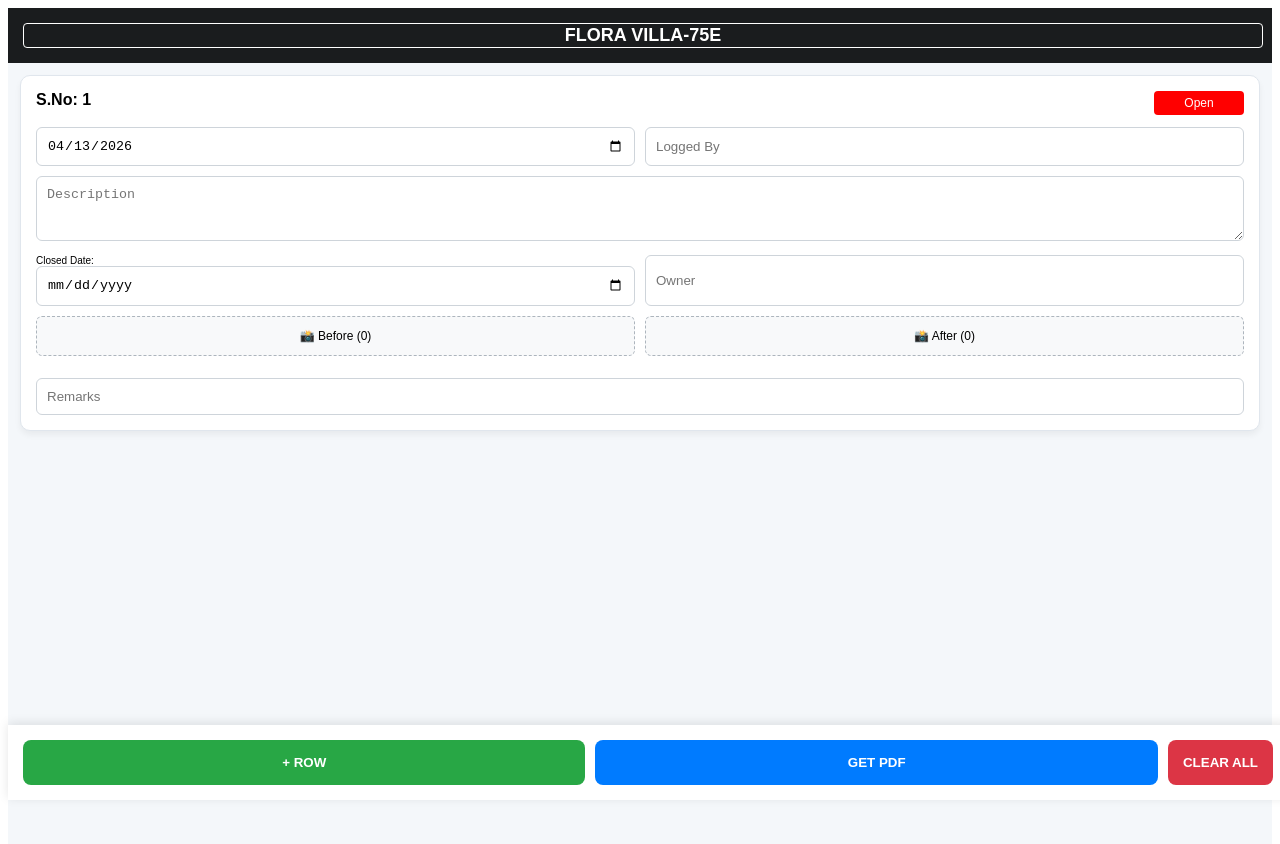
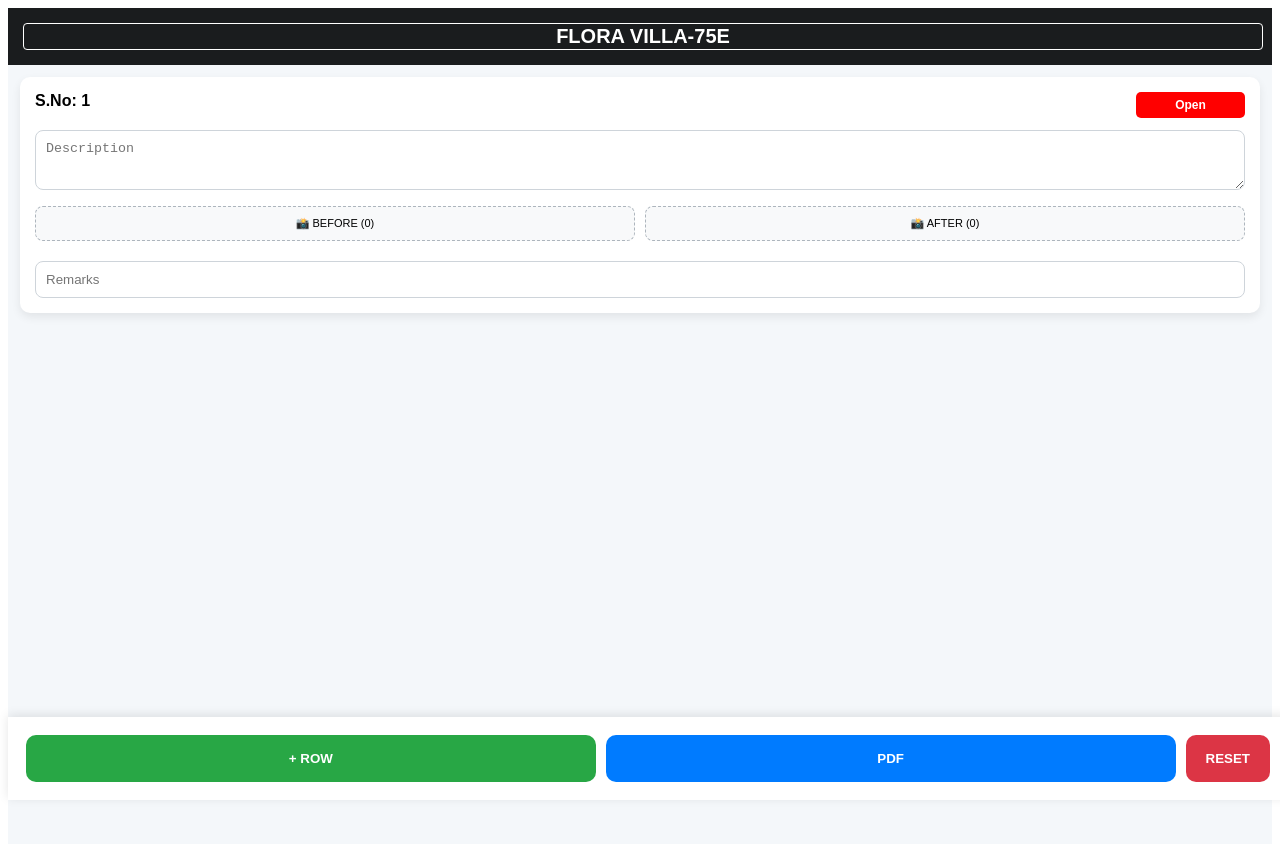
Before and after one commit to Movieeesss/Site-App, a React (Vite) app: page / in a window 1280 px wide. Shown: the top 844 px of the page. Built offline with nearby package versions, Linux system fonts and the light colour scheme.

Commit message:
Update SiteApp.tsx

```diff
--- a/src/SiteApp.tsx
+++ b/src/SiteApp.tsx
@@ -2,15 +2,19 @@ import React, { useState, useEffect } from 'react';
 import { jsPDF } from 'jspdf';
 import autoTable from 'jspdf-autotable';
 
-export default function FinalTenColumnRegister() {
+export default function DynamicPhotoRegister() {
   const [project, setProject] = useState("FLORA VILLA-75E");
   const [rows, setRows] = useState(() => {
-    const saved = localStorage.getItem('site_v20_final');
+    try {
+      const saved = localStorage.getItem('site_v90_dynamic');
       return saved ? JSON.parse(saved) : [{
         id: 1, date: '2026-04-13', desc: '', loggedBy: '',
         status: 'Open', closedDate: '', before: [], after: [],
         owner: '', closedBy: '', remarks: ''
       }];
+    } catch (e) {
+      return [{ id: 1, date: '2026-04-13', desc: '', loggedBy: '', status: 'Open', closedDate: '', before: [], after: [], owner: '', closedBy: '', remarks: '' }];
+    }
   });
 
   const [isUploading, setIsUploading] = useState(false);
@@ -18,7 +22,7 @@ export default function FinalTenColumnRegister() {
   const UPLOAD_PRESET = "ml_default";
 
   useEffect(() => {
-    localStorage.setItem('site_v20_final', JSON.stringify(rows));
+    localStorage.setItem('site_v90_dynamic', JSON.stringify(rows));
   }, [rows]);
 
   const formatDate = (dateStr) => {
@@ -32,13 +36,6 @@ export default function FinalTenColumnRegister() {
     setRows([...rows, { id: newId, date: '2026-04-13', desc: '', loggedBy: '', status: 'Open', closedDate: '', before: [], after: [], owner: '', closedBy: '', remarks: '' }]);
   };
 
-  const clearAll = () => {
-    if (window.confirm("Ella data-vum delete aagidum. Sure-ah?")) {
-      setRows([{ id: 1, date: '2026-04-13', desc: '', loggedBy: '', status: 'Open', closedDate: '', before: [], after: [], owner: '', closedBy: '', remarks: '' }]);
-      localStorage.removeItem('site_v20_final');
-    }
-  };
-
   const uploadPhoto = async (id, type, files) => {
     setIsUploading(true);
     for (const file of Array.from(files)) {
@@ -49,50 +46,42 @@ export default function FinalTenColumnRegister() {
         const res = await fetch(`https://api.cloudinary.com/v1_1/${CLOUD_NAME}/image/upload`, { method: "POST", body: formData });
         const data = await res.json();
         setRows(prev => prev.map(r => r.id === id ? { ...r, [type]: [...r[type], data.secure_url] } : r));
-      } catch (e) { console.error("Upload error"); }
+      } catch (e) { console.error("Upload Error"); }
     }
     setIsUploading(false);
   };
 
-  const deletePhoto = (rowId, type, photoIndex) => {
-    setRows(prev => prev.map(r => r.id === rowId ? { ...r, [type]: r[type].filter((_, index) => index !== photoIndex) } : r));
+  const deletePhoto = (id, type, index) => {
+    setRows(prev => prev.map(r => r.id === id ? { ...r, [type]: r[type].filter((_, i) => i !== index) } : r));
   };
 
   const generatePDF = () => {
     const doc = new jsPDF('l', 'mm', 'a4');
 
-    // 1. Split Header (Villa Name & Action Register)
+    // 1. STRAIGHT SPLIT HEADER - HIGH FONT SIZE
     autoTable(doc, {
       body: [[project.toUpperCase(), 'ACTION REGISTER - NEW']],
       theme: 'grid',
-      styles: { fontSize: 12, fontStyle: 'bold', halign: 'left', cellPadding: 3, fillColor: [211, 211, 211], lineWidth: 0.5, lineColor: [0, 0, 0] },
-      columnStyles: { 0: { cellWidth: 100 }, 1: { cellWidth: 177 } }
+      styles: { fontSize: 16, fontStyle: 'bold', halign: 'left', cellPadding: 4, fillColor: [211, 211, 211], lineWidth: 0.5, lineColor: [0, 0, 0] },
+      columnStyles: { 0: { cellWidth: 105 }, 1: { cellWidth: 172 } }
     });
 
-    // 2. Head with 10 Photo Columns (P1-P5 Before & P1-P5 After)
-    const head = [[
-      'Slno', 'Date', 'Desc', 'By', 'Status', 'Closed',
-      'P1(B)', 'P2(B)', 'P3(B)', 'P4(B)', 'P5(B)',
-      'P1(A)', 'P2(A)', 'P3(A)', 'P4(A)', 'P5(A)',
-      'Owner', 'Remarks'
-    ]];
-
-    const body = rows.map(r => [
-      r.id, formatDate(r.date), r.desc, r.loggedBy, r.status.toUpperCase(), formatDate(r.closedDate),
-      '', '', '', '', '', '', '', '', '', '', r.owner, r.remarks.toUpperCase()
-    ]);
+    // 2. MAIN TABLE HEADERS
+    const head = [['Slno', 'Date', 'Description', 'By', 'Status', 'Closed', 'Photos Before', 'Photos After', 'Owner', 'Remarks']];
+    const body = rows.map(r => [r.id, formatDate(r.date), r.desc, r.loggedBy, r.status.toUpperCase(), formatDate(r.closedDate), '', '', r.owner, r.remarks.toUpperCase()]);
 
     autoTable(doc, {
       startY: doc.lastAutoTable.finalY,
       head: head,
       body: body,
       theme: 'grid',
-      styles: { fontSize: 6, halign: 'center', valign: 'middle', minCellHeight: 25, lineWidth: 0.1, lineColor: [0, 0, 0] },
-      headStyles: { fillColor: [40, 44, 52], textColor: [255, 255, 255], fontStyle: 'bold' },
+      styles: { fontSize: 8, halign: 'center', valign: 'middle', minCellHeight: 50, lineWidth: 0.2, lineColor: [0, 0, 0] },
+      headStyles: { fillColor: [40, 44, 52], textColor: [255, 255, 255], fontStyle: 'bold', fontSize: 9 },
       columnStyles: {
-        2: { cellWidth: 20 }, // Description
-        6: { cellWidth: 18 }, 7: { cellWidth: 18 }, 8: { cellWidth: 18 }, 9: { cellWidth: 18 }, 10: { cellWidth: 18 }, // Before P1-P5
-        11: { cellWidth: 18 }, 12: { cellWidth: 18 }, 13: { cellWidth: 18 }, 14: { cellWidth: 18 }, 15: { cellWidth: 18 } // After P1-P5
+        2: { cellWidth: 35, halign: 'left' },
+        6: { cellWidth: 45 }, // Photos Before Column
+        7: { cellWidth: 45 }, // Photos After Column
+        9: { cellWidth: 25 }
       },
 
       didDrawCell: (data) => {
@@ -101,27 +90,29 @@ export default function FinalTenColumnRegister() {
 
         // Status Colors
         if (data.column.index === 4) {
-          if (rowData.status.toUpperCase() === 'OPEN') data.cell.styles.fillColor = [255, 0, 0];
-          if (rowData.status.toUpperCase() === 'DONE') data.cell.styles.fillColor = [146, 208, 80];
+          const s = rowData.status.toUpperCase();
+          if (s === 'OPEN') data.cell.styles.fillColor = [255, 0, 0];
+          if (s === 'DONE') data.cell.styles.fillColor = [146, 208, 80];
         }
 
-        // Photo Placement Logic (Separate Columns P1-P5)
-        const drawImg = (url, cell) => {
-          if (url) doc.addImage(url, 'JPEG', cell.x + 1, cell.y + 1, cell.width - 2, cell.height - 2);
+        // UNLIMITED PHOTOS GRID LOGIC: Ippo neenga 5 pannaalum 5-um varum
+        const drawGrid = (urls, cell) => {
+          if (!urls || urls.length === 0) return;
+          urls.slice(0, 6).forEach((url, i) => {
+            const x = cell.x + 1.5 + (i % 2 * 21.5);
+            const y = cell.y + 2 + (Math.floor(i / 2) * 16.5);
+            doc.addImage(url, 'JPEG', x, y, 20, 14.5);
+            doc.setFontSize(5);
+            doc.text(`P${i+1}`, x, y + 1);
+          });
         };
 
-        // Mapping Before Photos to Column 6-10
-        if (data.column.index >= 6 && data.column.index <= 10) {
-          drawImg(rowData.before[data.column.index - 6], data.cell);
-        }
-        // Mapping After Photos to Column 11-15
-        if (data.column.index >= 11 && data.column.index <= 15) {
-          drawImg(rowData.after[data.column.index - 11], data.cell);
-        }
+        if (data.column.index === 6) drawGrid(rowData.before, data.cell);
+        if (data.column.index === 7) drawGrid(rowData.after, data.cell);
       }
     });
 
-    doc.save(`${project}_Final_Report.pdf`);
+    doc.save(`${project}_Report.pdf`);
   };
 
   return (
@@ -134,43 +125,30 @@ export default function FinalTenColumnRegister() {
               <strong>S.No: {row.id}</strong>
               <input style={{...ui.badge, backgroundColor: row.status.toUpperCase()==='OPEN'?'#ff0000':'#92d050'}} value={row.status} onChange={e => setRows(rows.map(r => r.id===row.id?{...r, status: e.target.value}:r))} />
             </div>
-            <div style={ui.inputGrid}>
-              <input type="date" style={ui.field} value={row.date} onChange={e => setRows(rows.map(r => r.id===row.id?{...r, date: e.target.value}:r))} />
-              <input placeholder="Logged By" style={ui.field} value={row.loggedBy} onChange={e => setRows(rows.map(r => r.id===row.id?{...r, loggedBy: e.target.value}:r))} />
+            <textarea placeholder="Description" style={ui.area} value={row.desc} onChange={e => setRows(rows.map(r => r.id===row.id?{...r, desc: e.target.value}:r))} />
+            <div style={ui.photoGridUI}>
+              {['before', 'after'].map(type => (
+                <div key={type}>
+                  <label style={ui.upBtn}>📸 {type.toUpperCase()} ({row[type].length}) <input type="file" multiple hidden onChange={e => uploadPhoto(row.id, type, e.target.files)} /></label>
+                  <div style={ui.thumbGrid}>
+                    {row[type].map((url, i) => (
+                      <div key={i} style={ui.thumbWrap}>
+                        <img src={url} style={ui.thumbImg} />
+                        <button onClick={() => deletePhoto(row.id, type, i)} style={ui.delBtn}>×</button>
                       </div>
-            <textarea placeholder="Description" style={ui.area} value={row.desc} onChange={e => setRows(rows.map(r => r.id===row.id?{...r, desc: e.target.value}:r))} />
-            <div style={ui.inputGrid}>
-               <div style={{fontSize:'10px'}}>Closed Date: <input type="date" style={ui.field} value={row.closedDate} onChange={e => setRows(rows.map(r => r.id===row.id?{...r, closedDate: e.target.value}:r))} /></div>
-               <input placeholder="Owner" style={ui.field} value={row.owner} onChange={e => setRows(rows.map(r => r.id===row.id?{...r, owner: e.target.value}:r))} />
-            </div>
-
-            <div style={ui.photoGrid}>
-              <div style={ui.uploadSection}>
-                <label style={ui.upBtn}>📸 Before ({row.before.length}) <input type="file" multiple hidden onChange={e => uploadPhoto(row.id, 'before', e.target.files)} /></label>
-                <div style={ui.thumbnailRow}>
-                  {row.before.map((url, idx) => (
-                    <div key={idx} style={ui.thumbWrap}><img src={url} style={ui.thumbImg} /><button onClick={() => deletePhoto(row.id, 'before', idx)} style={ui.delBtn}>×</button></div>
                     ))}
                   </div>
                 </div>
-              <div style={ui.uploadSection}>
-                <label style={ui.upBtn}>📸 After ({row.after.length}) <input type="file" multiple hidden onChange={e => uploadPhoto(row.id, 'after', e.target.files)} /></label>
-                <div style={ui.thumbnailRow}>
-                  {row.after.map((url, idx) => (
-                    <div key={idx} style={ui.thumbWrap}><img src={url} style={ui.thumbImg} /><button onClick={() => deletePhoto(row.id, 'after', idx)} style={ui.delBtn}>×</button></div>
               ))}
             </div>
-              </div>
-            </div>
-
             <input placeholder="Remarks" style={ui.field} value={row.remarks} onChange={e => setRows(rows.map(r => r.id===row.id?{...r, remarks: e.target.value}:r))} />
           </div>
         ))}
       </div>
       <div style={ui.footer}>
         <button onClick={addRow} style={ui.btnGreen}>+ ROW</button>
-        <button onClick={generatePDF} disabled={isUploading} style={ui.btnBlue}>{isUploading ? 'Uploading...' : 'GET PDF'}</button>
-        <button onClick={clearAll} style={ui.btnRed}>CLEAR ALL</button>
+        <button onClick={generatePDF} disabled={isUploading} style={ui.btnBlue}>PDF</button>
+        <button onClick={() => {localStorage.clear(); window.location.reload();}} style={ui.btnRed}>RESET</button>
       </div>
     </div>
   );
@@ -179,23 +157,21 @@ export default function FinalTenColumnRegister() {
 const ui = {
   container: { background: '#f4f7fa', minHeight: '100vh', paddingBottom: '110px', fontFamily: 'Arial' },
   nav: { background: '#1a1c1e', padding: '15px', position: 'sticky', top: 0, zIndex: 10 },
-  headIn: { width: '100%', background: 'transparent', border: '1px solid #fff', borderRadius: '4px', color: '#fff', textAlign: 'center', fontSize: '18px', fontWeight: 'bold' },
+  headIn: { width: '100%', background: 'transparent', border: '1px solid #fff', borderRadius: '4px', color: '#fff', textAlign: 'center', fontSize: '20px', fontWeight: 'bold' },
   main: { padding: '12px' },
-  card: { background: '#fff', borderRadius: '10px', padding: '15px', marginBottom: '15px', boxShadow: '0 4px 6px rgba(0,0,0,0.05)', border: '1px solid #e0e6ed' },
+  card: { background: '#fff', borderRadius: '10px', padding: '15px', marginBottom: '15px', boxShadow: '0 4px 10px rgba(0,0,0,0.08)' },
   topRow: { display: 'flex', justifyContent: 'space-between', marginBottom: '12px' },
-  badge: { border: 'none', borderRadius: '4px', color: '#fff', padding: '5px', width: '80px', textAlign: 'center', fontSize: '12px' },
-  inputGrid: { display: 'grid', gridTemplateColumns: '1fr 1fr', gap: '10px', marginBottom: '10px' },
-  field: { width: '100%', padding: '10px', borderRadius: '6px', border: '1px solid #ced4da', boxSizing: 'border-box' },
-  area: { width: '100%', height: '65px', borderRadius: '6px', border: '1px solid #ced4da', padding: '10px', boxSizing: 'border-box', marginBottom: '10px' },
-  photoGrid: { display: 'grid', gridTemplateColumns: '1fr 1fr', gap: '10px', marginBottom: '12px' },
-  upBtn: { background: '#f8f9fa', padding: '12px', textAlign: 'center', borderRadius: '6px', border: '1px dashed #adb5bd', fontSize: '12px', cursor: 'pointer', display: 'block' },
-  uploadSection: { display: 'flex', flexDirection: 'column', gap: '5px' },
-  thumbnailRow: { display: 'flex', flexWrap: 'wrap', gap: '5px', marginTop: '5px' },
-  thumbWrap: { position: 'relative', width: '40px', height: '40px' },
+  badge: { border: 'none', borderRadius: '5px', color: '#fff', padding: '6px 12px', width: '85px', textAlign: 'center', fontSize: '12px', fontWeight: 'bold' },
+  area: { width: '100%', height: '60px', borderRadius: '8px', border: '1px solid #ced4da', padding: '10px', boxSizing: 'border-box' },
+  photoGridUI: { display: 'grid', gridTemplateColumns: '1fr 1fr', gap: '10px', margin: '12px 0' },
+  upBtn: { background: '#f8f9fa', padding: '10px', display: 'block', textAlign: 'center', borderRadius: '8px', border: '1px dashed #adb5bd', fontSize: '11px', cursor: 'pointer' },
+  thumbGrid: { display: 'flex', flexWrap: 'wrap', gap: '5px', marginTop: '8px' },
+  thumbWrap: { position: 'relative', width: '42px', height: '42px' },
   thumbImg: { width: '100%', height: '100%', objectFit: 'cover', borderRadius: '4px' },
   delBtn: { position: 'absolute', top: '-5px', right: '-5px', background: '#ff3b30', color: 'white', border: 'none', borderRadius: '50%', width: '18px', height: '18px', fontSize: '12px', cursor: 'pointer', display: 'flex', alignItems: 'center', justifyContent: 'center' },
-  footer: { position: 'fixed', bottom: 0, width: '100%', background: '#fff', padding: '15px', display: 'flex', gap: '10px', boxShadow: '0 -2px 10px rgba(0,0,0,0.1)', boxSizing: 'border-box' },
-  btnGreen: { flex: 1, padding: '15px', background: '#28a745', color: '#fff', border: 'none', borderRadius: '8px', fontWeight: 'bold' },
-  btnBlue: { flex: 1, padding: '15px', background: '#007bff', color: '#fff', border: 'none', borderRadius: '8px', fontWeight: 'bold' },
-  btnRed: { padding: '15px', background: '#dc3545', color: '#fff', border: 'none', borderRadius: '8px', fontWeight: 'bold' }
+  field: { width: '100%', padding: '10px', borderRadius: '8px', border: '1px solid #ced4da', boxSizing: 'border-box' },
+  footer: { position: 'fixed', bottom: 0, width: '100%', background: '#fff', padding: '18px', display: 'flex', gap: '10px', boxShadow: '0 -2px 10px rgba(0,0,0,0.1)', boxSizing: 'border-box' },
+  btnGreen: { flex: 1, padding: '16px', background: '#28a745', color: '#fff', border: 'none', borderRadius: '10px', fontWeight: 'bold' },
+  btnBlue: { flex: 1, padding: '16px', background: '#007bff', color: '#fff', border: 'none', borderRadius: '10px', fontWeight: 'bold' },
+  btnRed: { padding: '16px 20px', background: '#dc3545', color: '#fff', border: 'none', borderRadius: '10px', fontWeight: 'bold' }
 };
```
Lines whose indentation alone changed are shown as unchanged.
